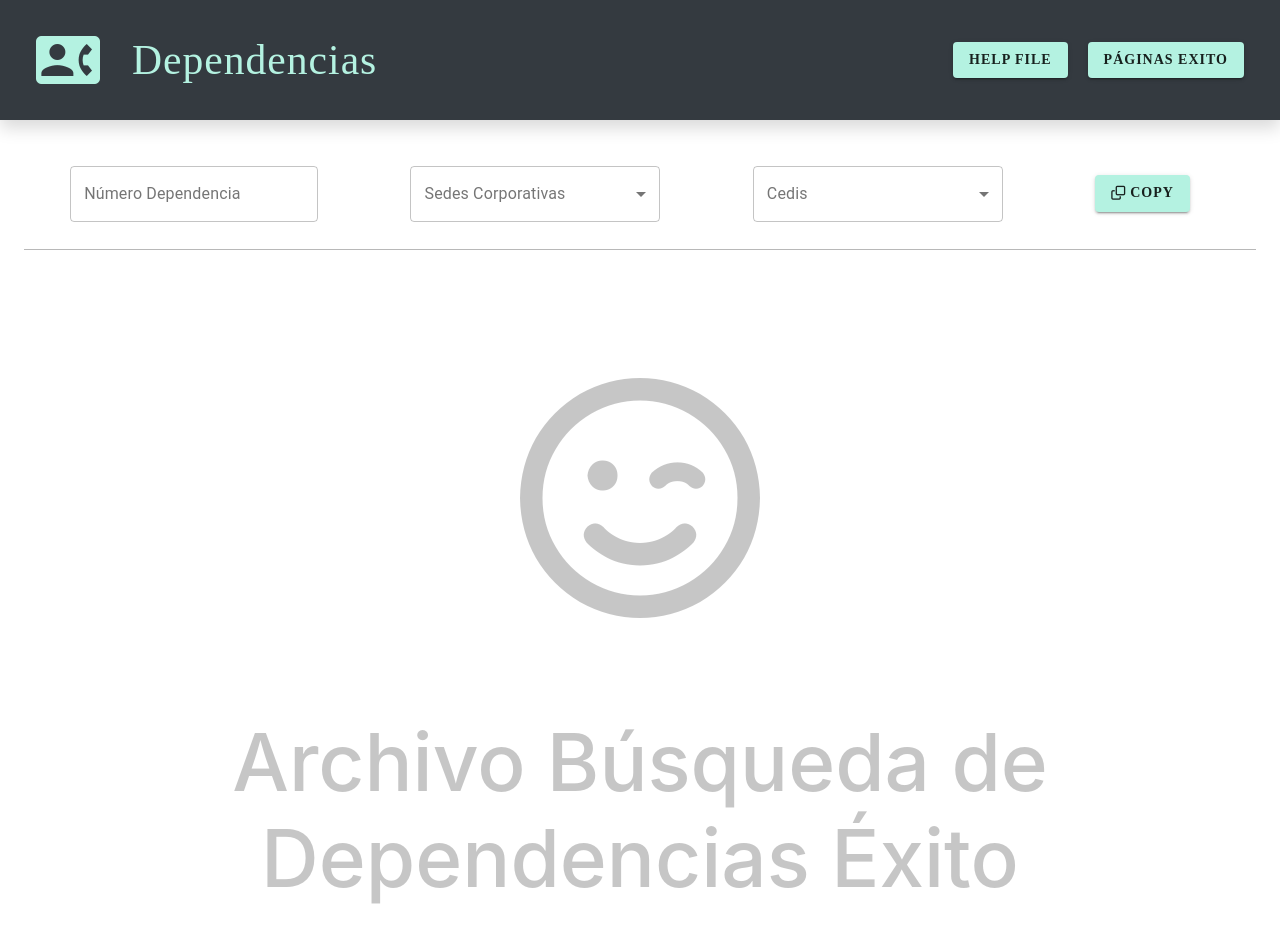
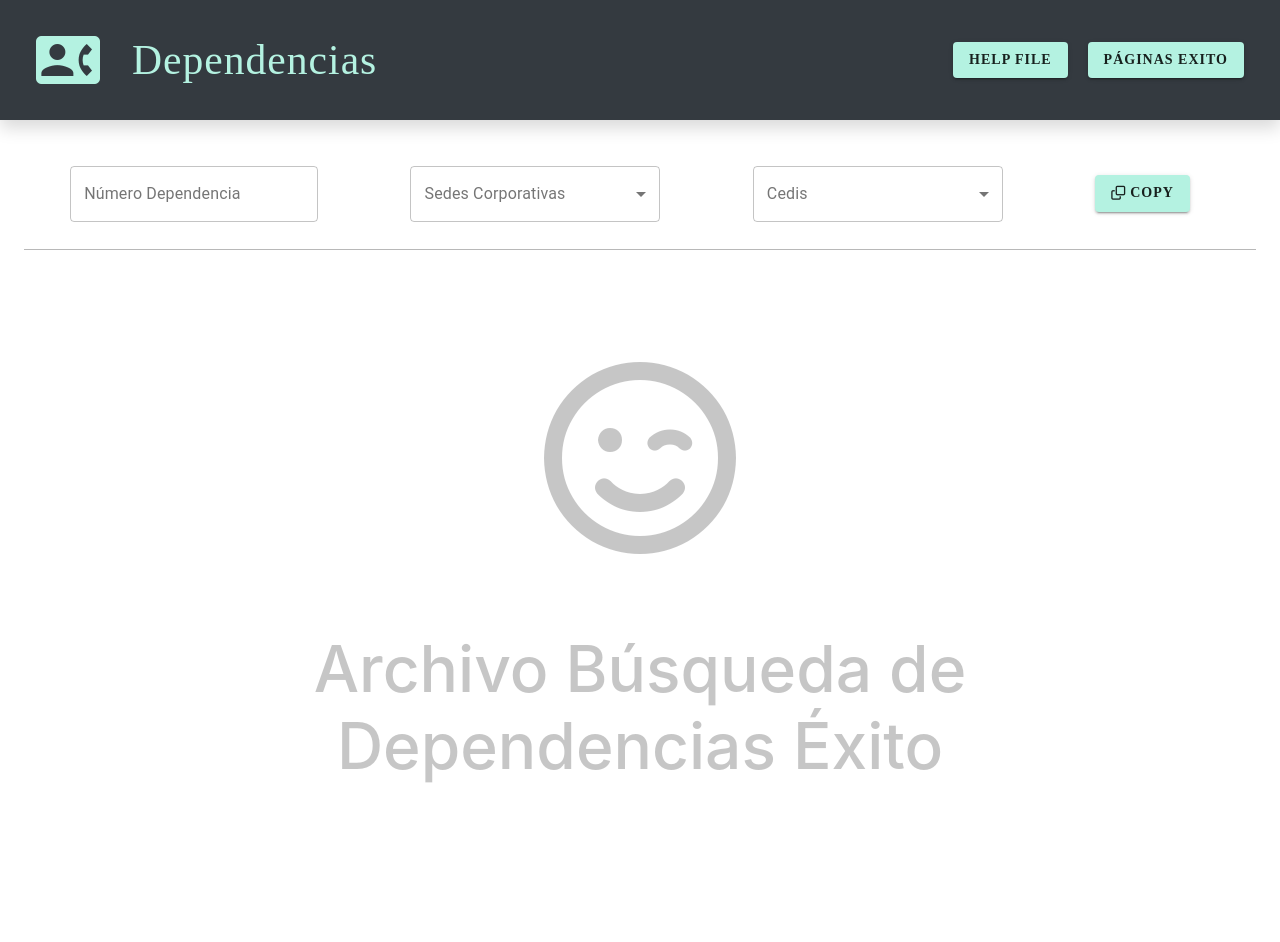
Before and after one commit to tatanlejo17/DepExito, a React (Create React App) app: page / in a window 1280 px wide. Shown: the top 942 px of the page. Built offline with nearby package versions, Linux system fonts and the light colour scheme; a web font is replaced by a local one.

Commit message:
Update Texto inicial
Update Texto inicial

```diff
--- a/src/App.css
+++ b/src/App.css
@@ -54,9 +54,9 @@
 }
 
 .texto-inicial{
-    padding: 5rem 5rem;
+    padding: 4rem 5rem;
     color: #1f1f1f41;
-    font-size: 5rem;
+    font-size: 4rem;
     text-align: center;
 }
 
```
